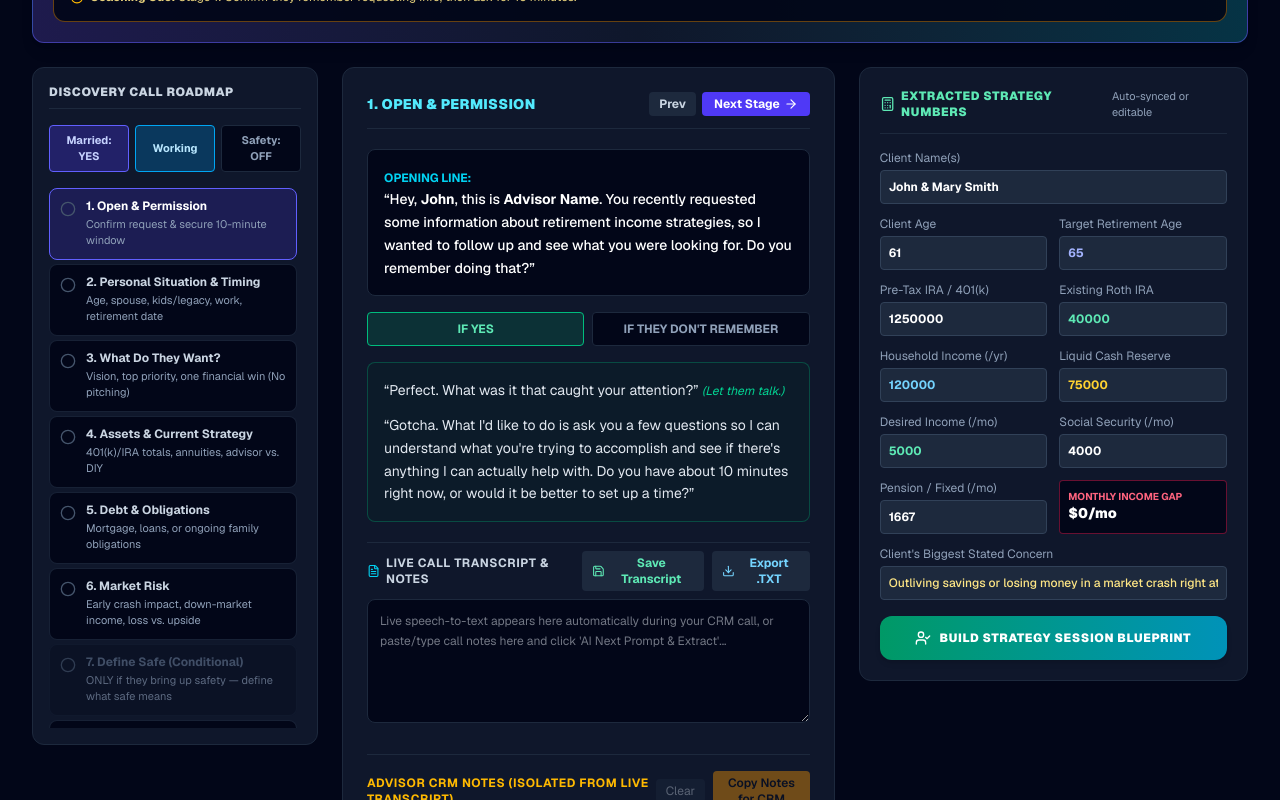
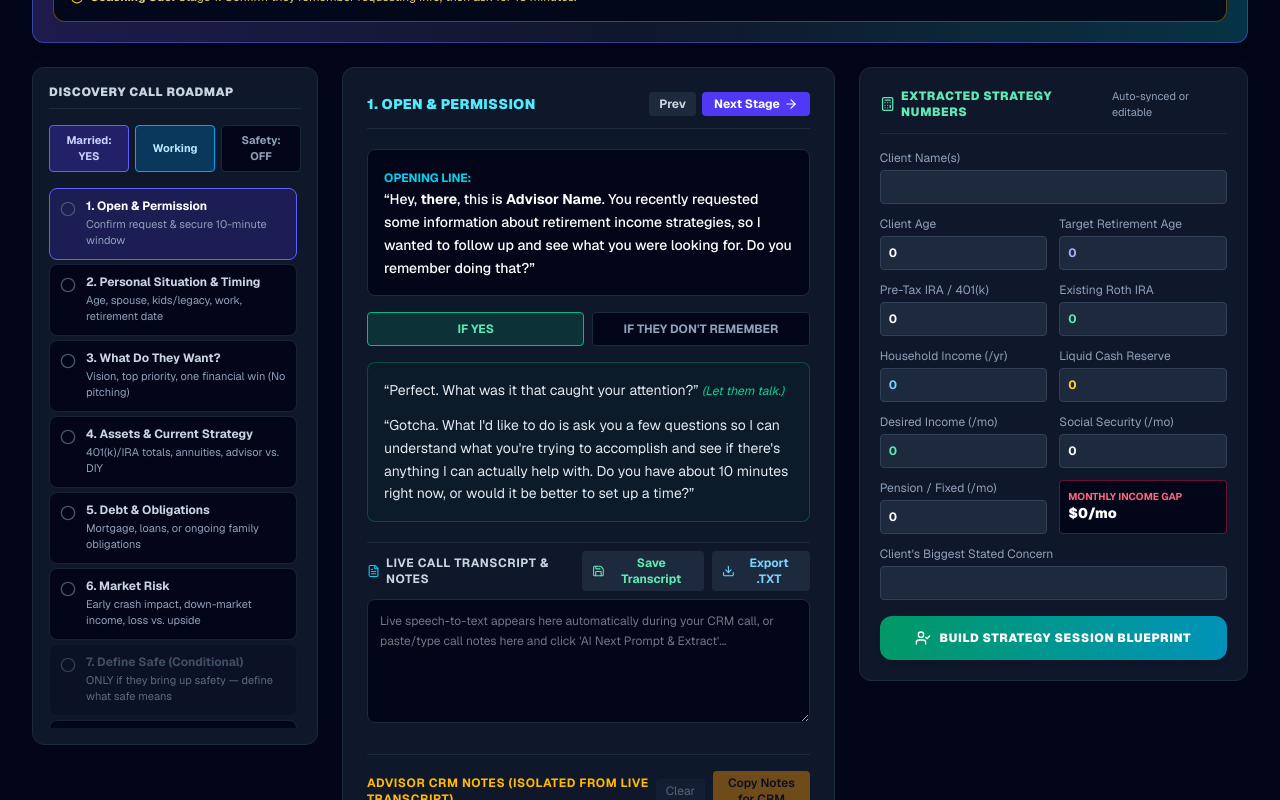
Before and after one commit to jromangfi21/gfi-platform, a Next.js app in the folder advisor-tool/: page / in a window 1280 px wide. Shown: the part 502-1302 px from the top of the page. Built offline with nearby package versions, Linux system fonts and the light colour scheme.

Commit message:
Start Extracted Strategy Numbers at 0 until pulled from call or notes

```diff
--- a/advisor-tool/app/DiscoveryCallCoPilot.tsx
+++ b/advisor-tool/app/DiscoveryCallCoPilot.tsx
@@ -89,22 +89,21 @@ export default function DiscoveryCallCoPilot({
   const [isWorking, setIsWorking] = useState<boolean>(true);
   const [broughtUpSafety, setBroughtUpSafety] = useState<boolean>(false);
 
-  const [formData, setFormData] = useState<DiscoveryExtractedData>({
-    clientName: initialData.clientName,
-    currentAge: initialData.currentAge,
-    spouseAge: initialData.currentAge - 2,
-    isMarried: initialData.filingStatus === 'mfj',
-    retirementAge: initialData.retirementAge,
-    currentEarnedIncome: initialData.currentEarnedIncome,
-    iraBalance: initialData.iraBalance,
-    rothBalance: initialData.rothBalance,
-    liquidReserveNeed: 75000,
-    desiredMonthlyIncome: Math.round(initialData.withdrawalNeed / 12),
-    monthlySocialSecurity: Math.round(initialData.socialSecurity / 12),
-    monthlyPensionFixed: Math.round(initialData.fixedIncome / 12),
-    biggestConcern: 'Outliving savings or losing money in a market crash right at retirement',
-    hasExistingAnnuity: false,
-    notes: '',
+  const [formData, setFormData] = useState({
+    clientName: '',
+    currentAge: 0,
+    spouseAge: 0,
+    isMarried: false,
+    retirementAge: 0,
+    currentEarnedIncome: 0,
+    iraBalance: 0,
+    rothBalance: 0,
+    liquidReserveNeed: 0,
+    desiredMonthlyIncome: 0,
+    monthlySocialSecurity: 0,
+    monthlyPensionFixed: 0,
+    biggestConcern: '',
+    currentAnnuity: '',
   });
 
   const [isListeningMic, setIsListeningMic] = useState(false);
```
